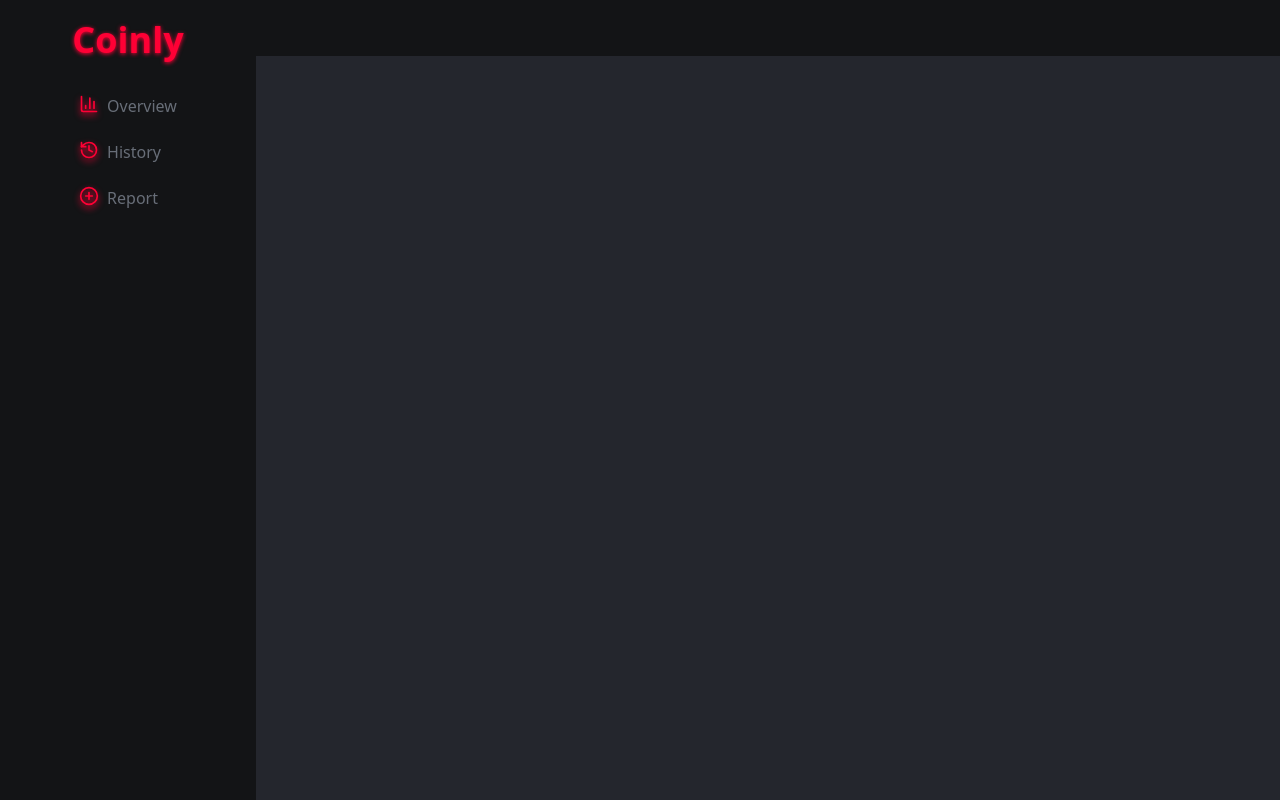
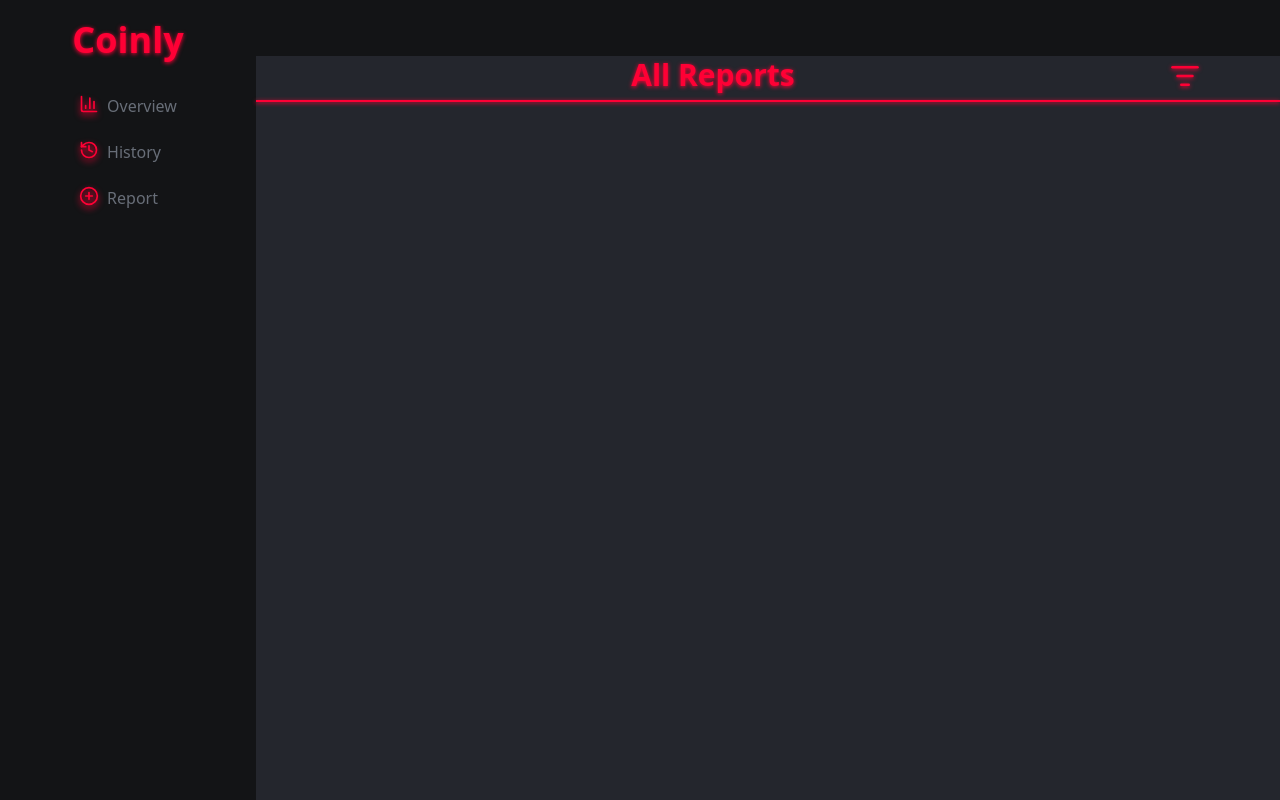
Before and after one commit to IlliaLev/Coinly, a Next.js app: page /dashboard/history in a window 1280 px wide. Built offline with nearby package versions, Linux system fonts and the light colour scheme.

Commit message:
updated history page and created FilterButton component

```diff
--- a/app/dashboard/history/page.tsx
+++ b/app/dashboard/history/page.tsx
@@ -1,12 +1,40 @@
 "use client";
 
 import {useAppStore} from '@/lib/useAppStore';
+
+import FilterButton from '@/components/ui/FilterButton';
 
 export default function HistoryPage() {
     const reports = useAppStore((state) => state.reports);
 
     return (
         <div>
+            <div className={`
+                w-full h-11
+                flex flex-row justify-center items-center
+                text-center
+                pb-1.5
+                `}>
+                <div className={`
+                    text-3xl text-[#FF0035] font-semibold
+                    drop-shadow-sm drop-shadow-[#FF0035]
+                    ml-auto mr-auto
+                    `}>
+                    All Reports
+                </div>
+                <div className={`
+                    flex flex-row items-center
+                    mr-20 mt-2
+                    `}>
+                    <FilterButton></FilterButton>
+                </div>
+
+            </div>
+            <div className={`
+                w-full h-[2px]
+                bg-[#FF0035]
+                drop-shadow-sm drop-shadow-[#FF0035]
+                `}></div>
             <ul>
                 {reports.map((report, idx) => (
                     <li key={idx}>Title: {report.title}   Type: {report.type}   Amount: {report.amount}</li>
--- /dev/null
+++ b/components/ui/FilterButton.tsx
@@ -0,0 +1,97 @@
+"use client";
+
+import {useState} from "react";
+
+import {ListFilter} from "lucide-react";
+
+import {motion, Variants, AnimatePresence} from "framer-motion";
+
+export default function FilterButton() {
+    const [isOpen, setIsOpen] = useState(false);
+
+    const togglePopup = () => {
+        setIsOpen((prev) => !prev);
+    }
+
+    const button: Variants = {
+        hidden: {
+            scale: isOpen ? 0.9 : 1,
+        },
+        show: {
+            scale: isOpen ? 0.9 : 1.2,
+            transition: {
+                type: "spring",
+                stiffness: 50,
+                damping: 15,
+                duration: 300,
+            },
+        },
+        tap: {
+            scale: 0.9,
+            transition: {
+                type: "spring",
+                stiffness: 50,
+                damping: 15,
+                duration: 300,
+            },
+        },
+    };
+
+    const popup: Variants = {
+        hidden: {
+            opacity: 0,
+            y: 10,
+        },
+        show: {
+            opacity: 1,
+            y: 0,
+            transition: {
+                type: "spring",
+                stiffness: 200,
+                damping: 15,
+                duration: 300,
+            },
+        },
+    };
+
+    return (
+        <div className={`
+            relative inline-block content-center
+        `}>
+            <motion.button variants={button} initial="hidden" exit="hidden" whileHover="show" whileTap="tap" whileFocus="tap" onClick={togglePopup}>
+            <ListFilter size={30} className={`
+                text-[#FF0035]
+                drop-shadow-sm drop-shadow-[#FF0035]
+                `}/>
+            </motion.button>
+
+            <AnimatePresence>
+                {isOpen && (
+                    <motion.div variants={popup} initial="hidden" exit="hidden" animate="show" className={`
+                        absolute right-0
+                        mt-4 w-22
+                        rounded-lg bg-[#131416]
+                        z-50
+                    `}>
+                        <p className={`
+                            text-lg text-[#FF0035] font-semibold
+                            drop-shadow-sm drop-shadow-[#FF0035]
+                            `}>Filter by:</p>
+                        <ul className="space-y-1">
+                            <li>
+                                <button >Income</button>
+                            </li>
+                            <li>
+                                <button>Expense</button>
+                            </li>
+                            <li>
+                                <button>Date</button>
+                            </li>
+                        </ul>
+                    </motion.div>
+                )}
+            </AnimatePresence>
+        </div>
+
+    );
+}
```
